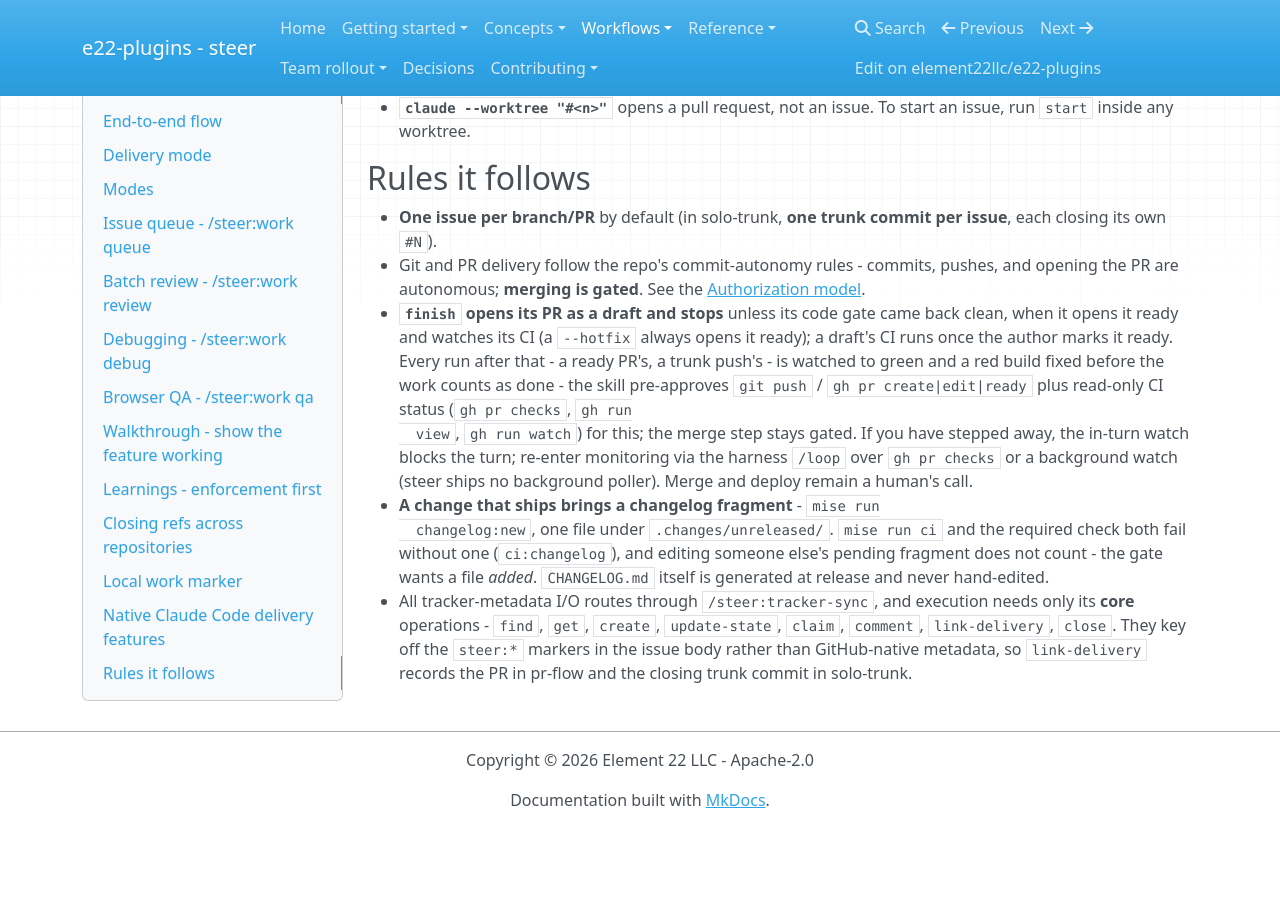
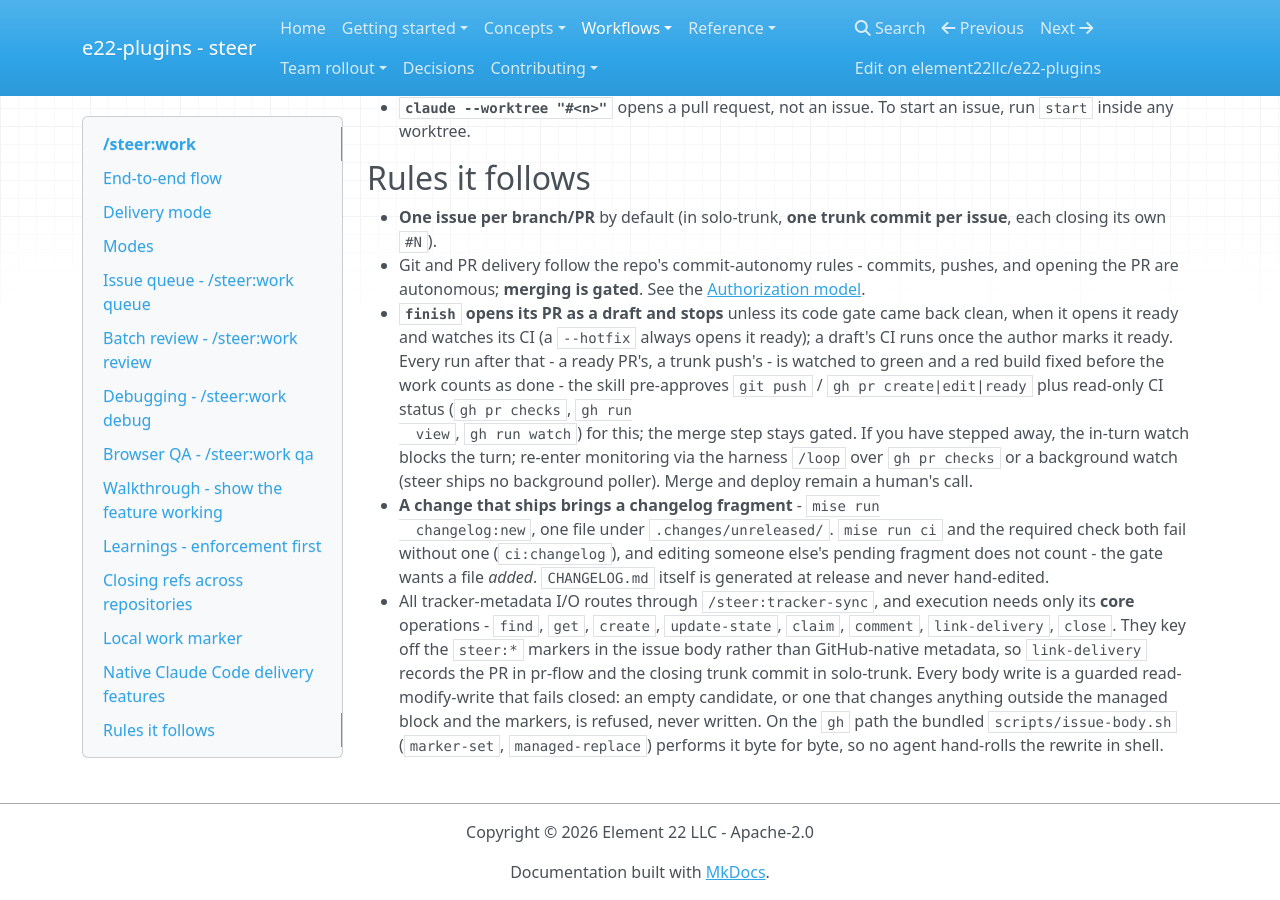
Before and after one commit to element22llc/e22-plugins, an MkDocs documentation site: the page built from docs/workflows/work.md, in a window 1280 px wide and 900 px high, scrolled down 7733 px. Built offline with MkDocs 1.6.1, drawn with Linux system fonts in a browser that asks for light colours; nearby versions of some CDN libraries; before the commit the page ends 8561 px from its top, so only the background shows below that.

Commit message:
docs(docs): note the fail-closed issue-body write and its gh helper
Co-Authored-By: Claude Opus 5.5 <noreply@anthropic.com>

```diff
--- a/docs/workflows/work.md
+++ b/docs/workflows/work.md
@@ -357,4 +357,8 @@ Claude Code's own delivery tools fit this flow without moving the merge gate.
   `update-state`, `claim`, `comment`, `link-delivery`, `close`. They key off
   the `steer:*` markers in the issue body rather than GitHub-native metadata,
   so `link-delivery` records the PR in pr-flow and the closing trunk commit in
-  solo-trunk.
+  solo-trunk. Every body write is a guarded read-modify-write that fails
+  closed: an empty candidate, or one that changes anything outside the managed
+  block and the markers, is refused, never written. On the `gh` path the
+  bundled `scripts/issue-body.sh` (`marker-set`, `managed-replace`) performs it
+  byte for byte, so no agent hand-rolls the rewrite in shell.
```
